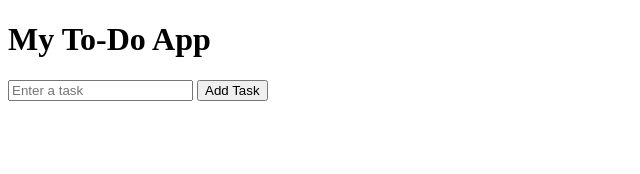
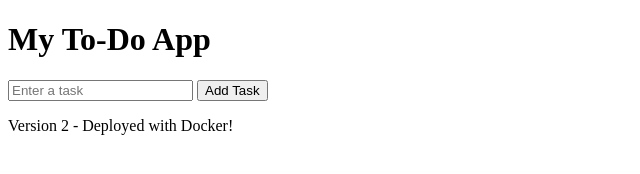
Before and after one commit to Kviie/todo-devops-project, a plain HTML site: page index.html in a window 1280 px wide. Shown: the whole page, without its empty margins (0-640 px from the left). Drawn offline with Linux system fonts and the light colour scheme.

Commit message:
Update website to version 2

```diff
--- a/index.html
+++ b/index.html
@@ -28,5 +28,5 @@
       input.value = "";
     }
   </script>
-</body>
+<p>Version 2 - Deployed with Docker!</p></body>
 </html>
```
Also changed, not shown: 1 other file.
